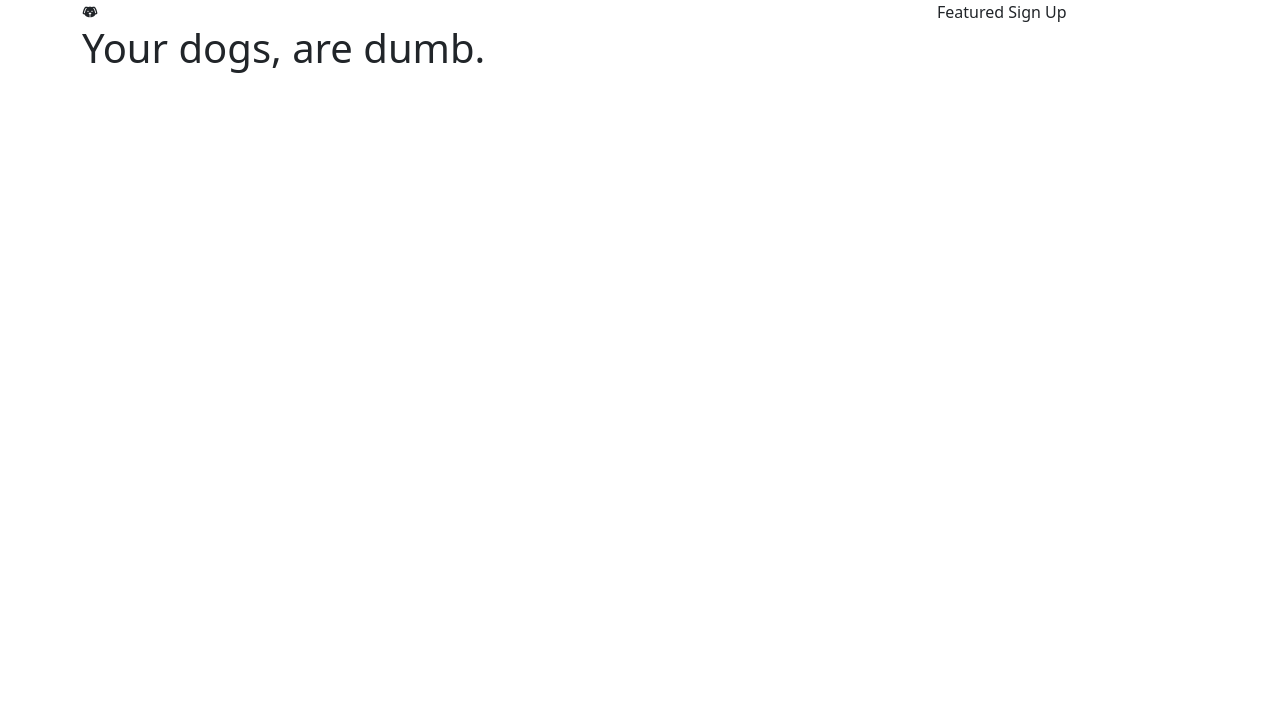
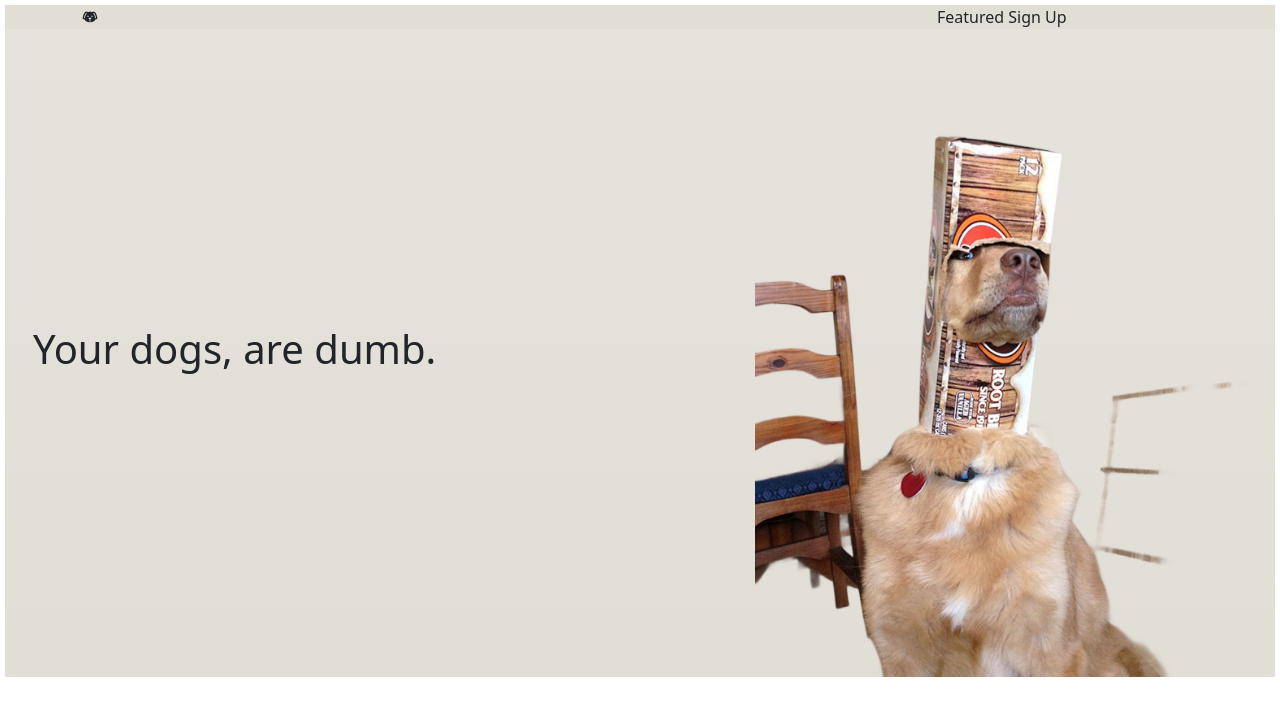
Before and after one commit to TimAaronSharp/day03-clonesite, a plain HTML site: page index.html in a window 1280 px wide. Drawn offline with nearby package versions, Linux system fonts and the light colour scheme.

Commit message:
Rough first section

```diff
--- a/index.html
+++ b/index.html
@@ -15,26 +15,33 @@
 </head>
 
 <body>
-  <header>
+  <header class="first-bg">
     <div class="container">
       <div class="row">
         <div class="col-md-9">
-          <span class="mdi mdi-dog ts-4"></span>
+          <span class="mdi mdi-dog"></span>
         </div>
         <div class="col-md-3">
           <span>Featured</span>
           <span>Sign Up</span>
         </div>
+      </div>
+    </div>
+  </header>
+
+  <main>
+    <div class="container-fluid first-bg bg-gradient">
+      <div class="row mx-1 align-items-center">
         <div class="col-md-7">
           <h1>Your dogs, are dumb.</h1>
         </div>
         <div class="col-md-5">
-
+          <img src="pop-dog.png" alt="Dog wearing 12-pack A&W box on head" class="img-fluid first-image">
         </div>
       </div>
     </div>
-  </header>
 
+  </main>
 </body>
 
 </html>
--- a/style.css
+++ b/style.css
@@ -0,0 +1,11 @@
+/* .first-image {
+  opacity: 0.5;
+} */
+
+.first-bg {
+  background-color: #e1ded6;
+}
+
+body {
+  margin: 5px;
+}
```
Also changed, not shown: pop-dog.png (added).
